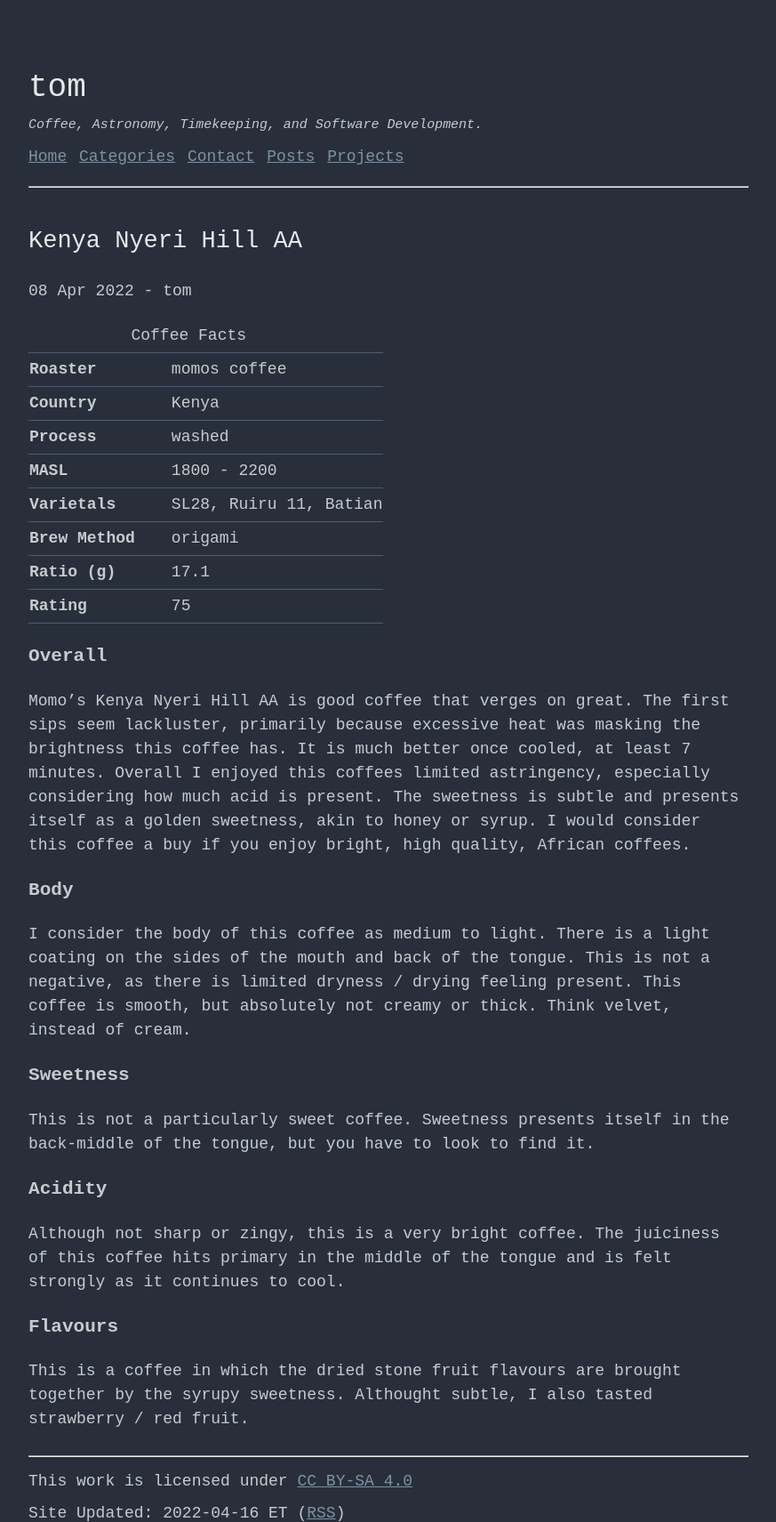
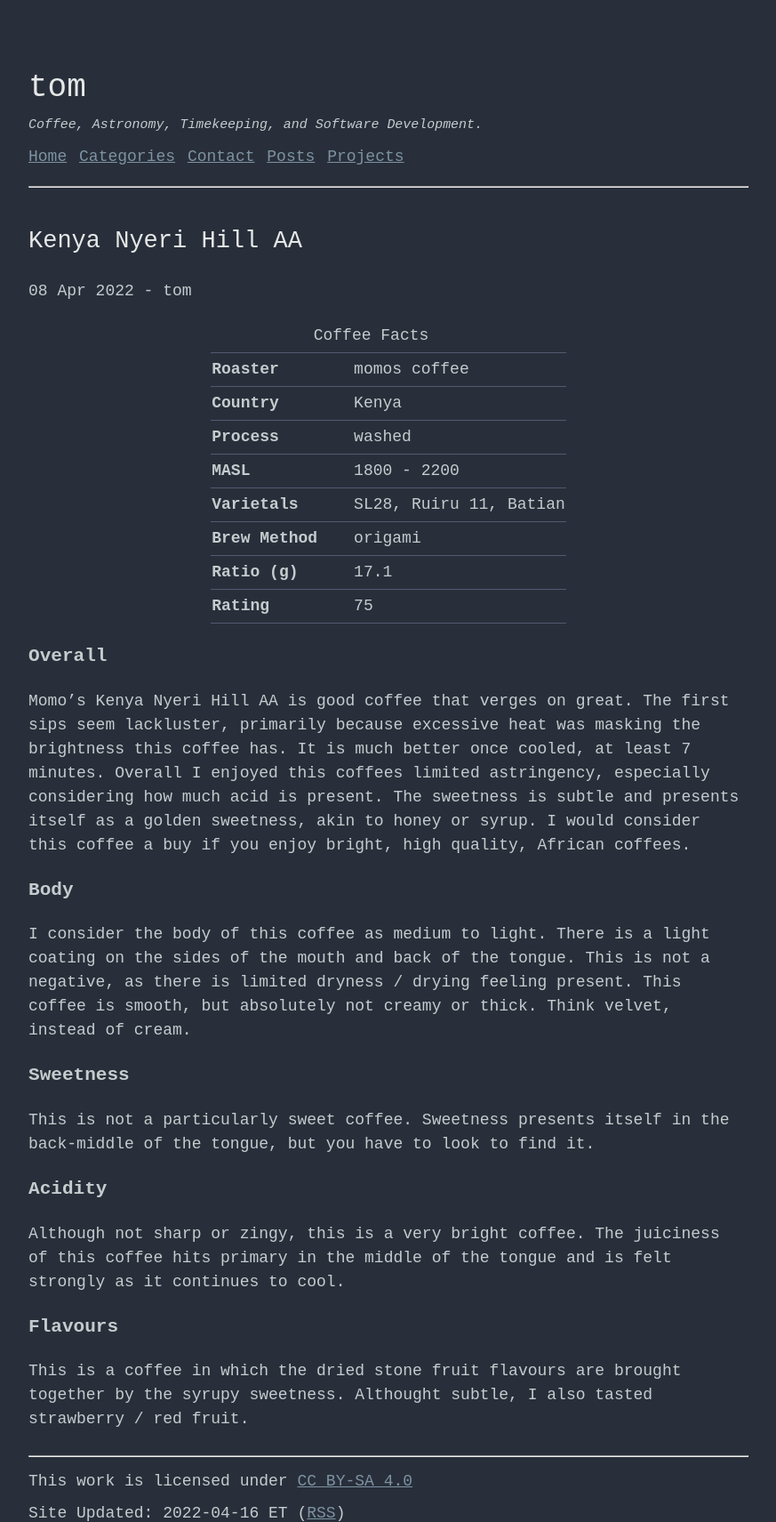
Before and after one commit to tajacks/personal-site, a Jekyll site: the page built from coffee/_posts/2022-04-08-kenya-nyeri-hill-aa.md, in a window 1280 px wide. Shown: the whole page at 89% size, without its empty margins (203-1076 px from the left). Built offline with Jekyll 4.4.1, drawn with Linux system fonts in a browser that asks for light colours.

Commit message:
centered table

```diff
--- a/_sass/main.scss
+++ b/_sass/main.scss
@@ -87,6 +87,8 @@ footer {
 }
 
 table {
+  margin-left: auto;
+  margin-right: auto;
   border-collapse: collapse;
 }
 
```
